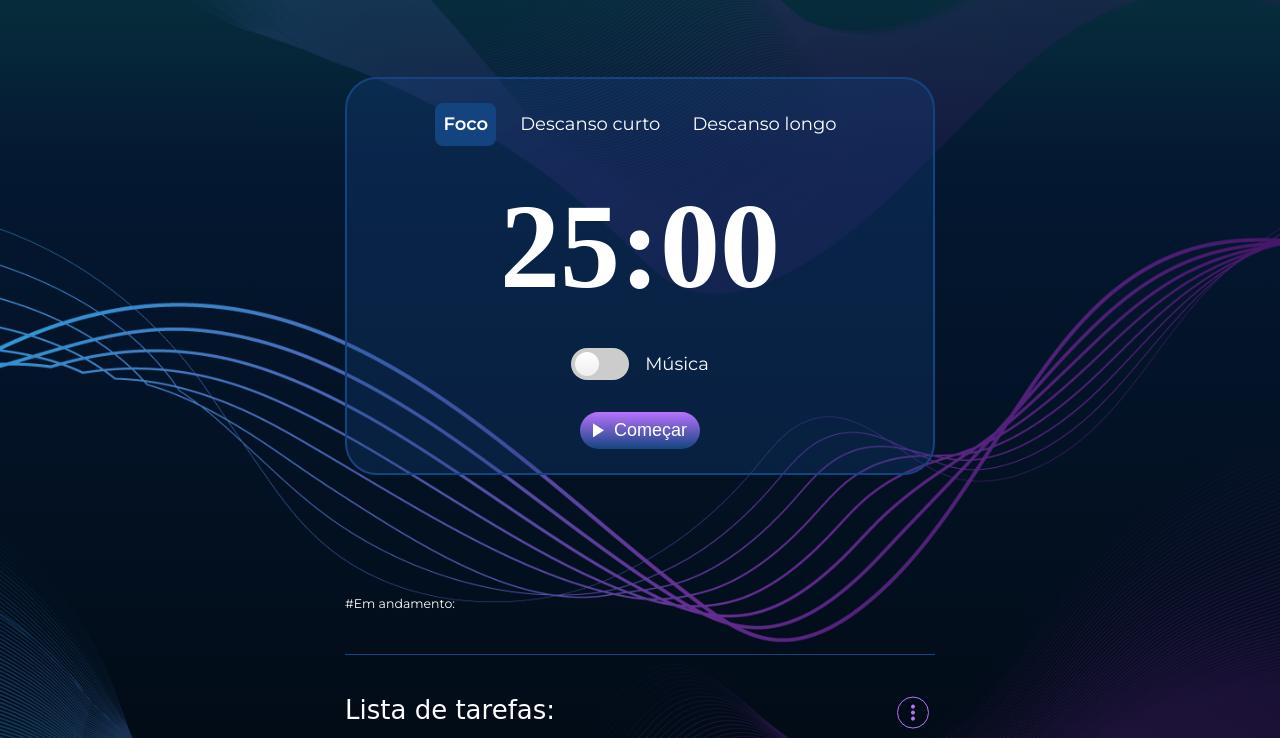
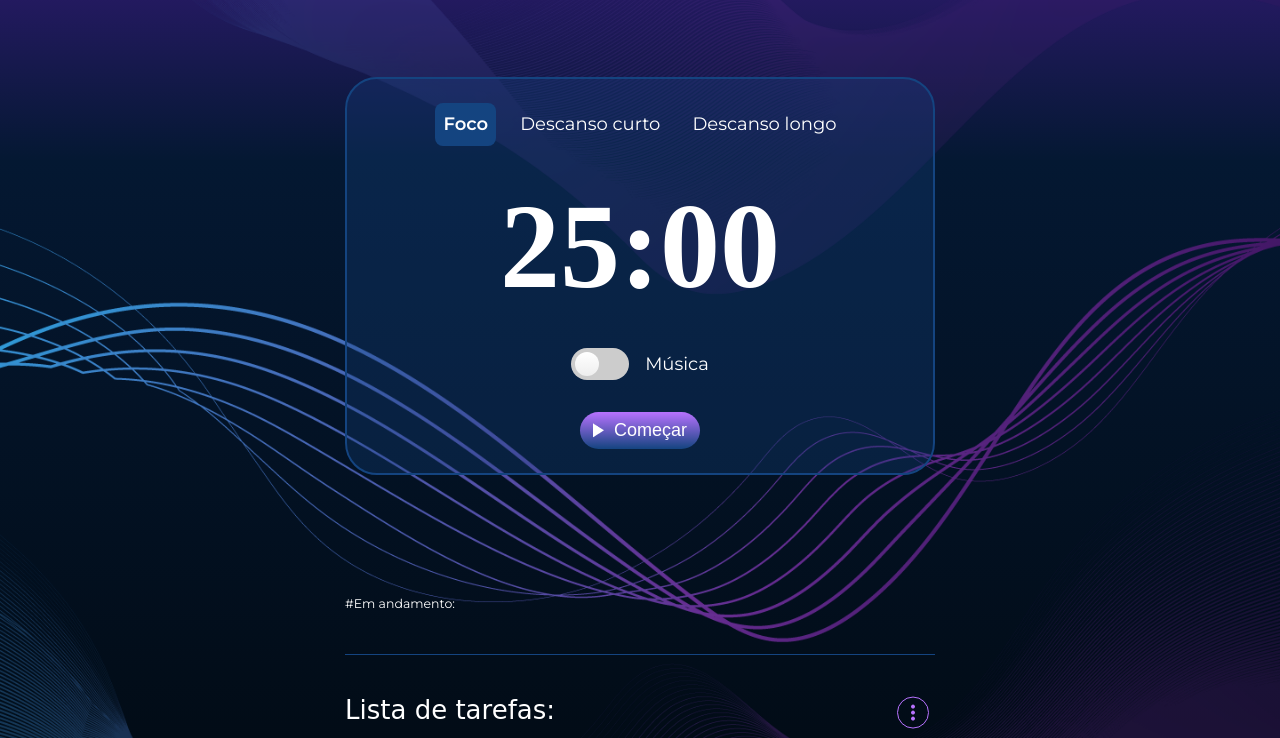
Before and after one commit to vitoria-cosmos/Fokus, a plain HTML site: page index.html in a window 1280 px wide. Shown: the part 547-1285 px from the top of the page. Drawn offline with nearby package versions, Linux system fonts and the light colour scheme; files whose address does not match are found by name; a web font is replaced by a local one.

Commit message:
fixing a bug about the background color

```diff
--- a/index.html
+++ b/index.html
@@ -1,5 +1,5 @@
 <!DOCTYPE html>
-<html lang="pt-br" data-contexto="descanso-curto">
+<html lang="pt-br" data-contexto="foco">
 
 <head>
     <meta charset="UTF-8">
```
